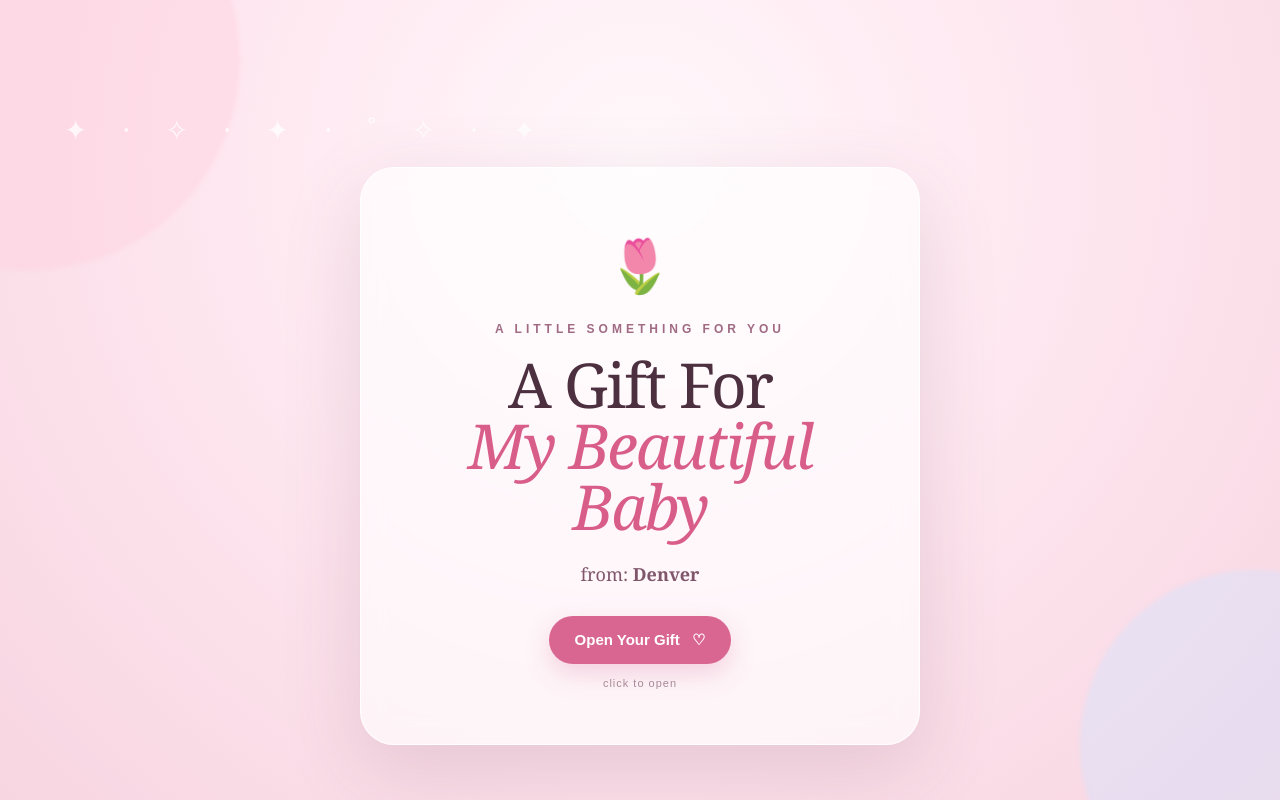
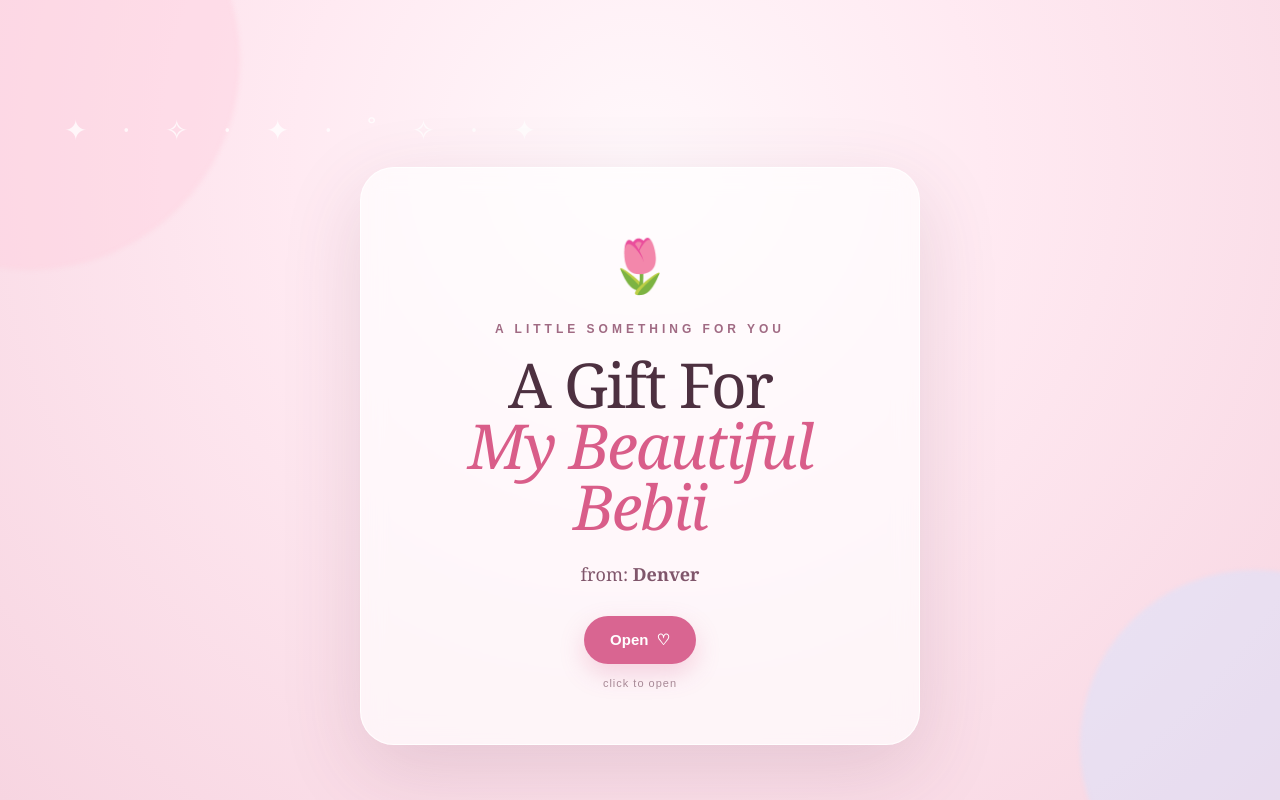
Before and after one commit to dnvrdnvrcdx/gifts, a plain HTML site: page index.html in a window 1280 px wide. Drawn offline with Linux system fonts and the light colour scheme.

Commit message:
Update gift title and button text

```diff
--- a/index.html
+++ b/index.html
@@ -10,9 +10,9 @@
   <main class="card">
     <div class="mini-flower">🌷</div>
     <p class="eyebrow">A little something for you</p>
-    <h1>A Gift For<br><span>My Beautiful Baby</span></h1>
+    <h1>A Gift For<br><span>My Beautiful Bebii</span></h1>
     <p class="from">from: <strong>Denver</strong></p>
-    <button class="open-btn" id="openGift">Open Your Gift <span>♡</span></button>
+    <button class="open-btn" id="openGift">Open<span>♡</span></button>
     <p class="hint">click to open</p>
   </main>
   <script src="script.js"></script>
```
